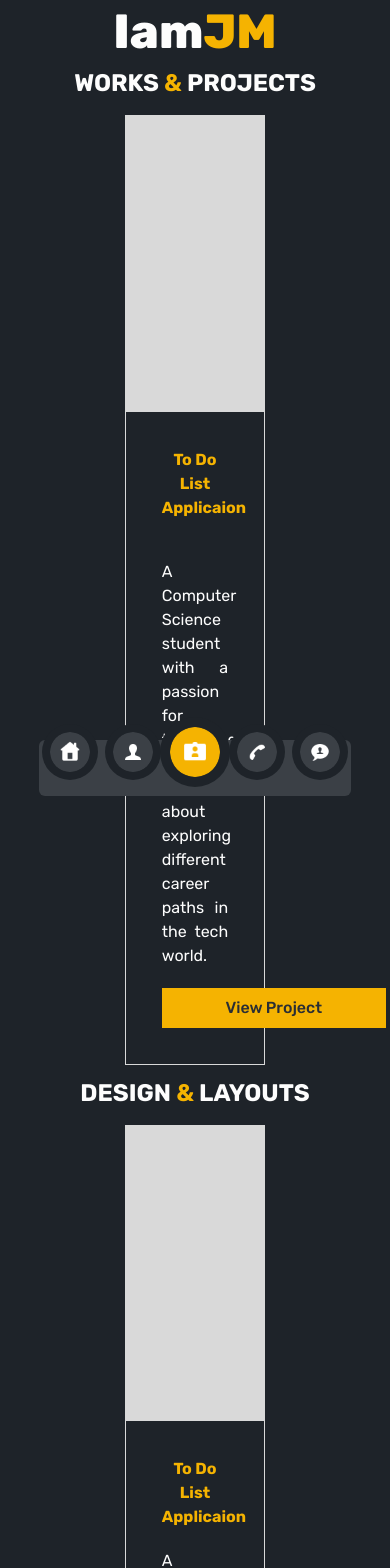
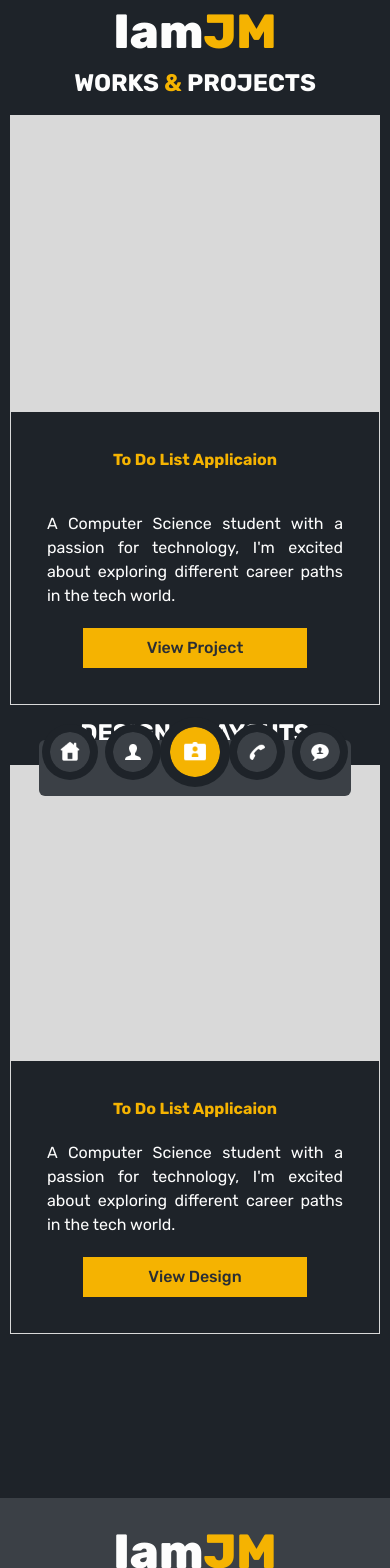
Before and after one commit to Java-rice/IAmJM, a React (Vite) app: page /IAmJM/projects in a window 390 px wide. Shown: the top 1568 px of the page. Built offline with nearby package versions, Linux system fonts and the light colour scheme.

Commit message:
style: adjust project styling

```diff
--- a/src/components/cards/LayoutCards.jsx
+++ b/src/components/cards/LayoutCards.jsx
@@ -3,7 +3,7 @@ import { Button } from '../button/Button'
 
 const LayoutCards = () => {
   return (
-    <div className='w-[45%] mx-auto'>
+    <div className='lg:w-[45%] w-[80%] min-w-[370px] mx-auto'>
       <div className='bg-[#D9D9D9] w-auto h-[35vh]'> </div>
       <div className="border min-width border-[#D9D9D9] flex flex-col justify-center p-9 gap-5">
         <h3 className='text-[#F5B301] font-md text-center'><b>To Do List Applicaion</b></h3>
--- a/src/components/cards/ProjectCards.jsx
+++ b/src/components/cards/ProjectCards.jsx
@@ -3,7 +3,7 @@ import { Button } from '../button/Button'
 
 const ProjectCards = () => {
   return (
-    <div className='w-[45%] mx-auto'>
+    <div className='lg:w-[45%] w-[80%] min-w-[370px] mx-auto'>
       <div className='bg-[#D9D9D9] w-auto h-[35vh]'> </div>
       <div className="border min-width border-[#D9D9D9] flex flex-col justify-center p-9 gap-5">
         <h3 className='text-[#F5B301] font-md text-center'><b>To Do List Applicaion</b></h3>
```
